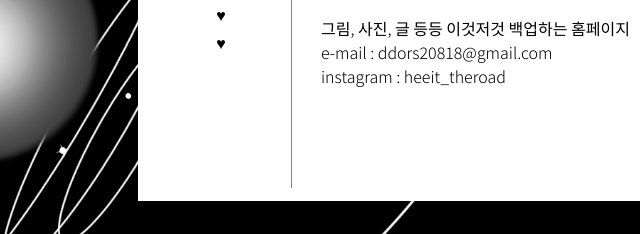
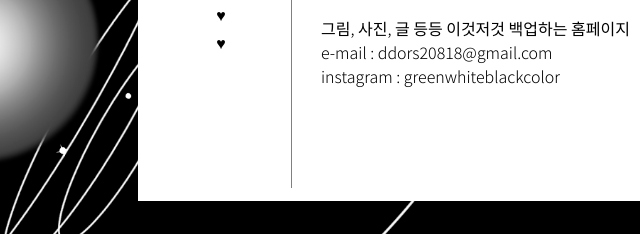
Before and after one commit to ooongi/likespace, a plain HTML site: page 1.html in a window 1280 px wide. Shown: the part 497-731 px from the top of the page, 112-752 px from the left. Drawn offline with Linux system fonts and the light colour scheme.

Commit message:
Update 1.html

```diff
--- a/1.html
+++ b/1.html
@@ -25,7 +25,7 @@
                 e-mail : ddors20818@gmail.com
               </p>
               <p>
-                instagram : <a class="love" href="https://www.instagram.com/heeit_theroad/" target="_blank">heeit_theroad</a>
+                instagram : <a class="love" href="https://www.instagram.com/greenwhiteblackcolor/" target="_blank">greenwhiteblackcolor</a>
               </p>
           </div>
         </div>
```
